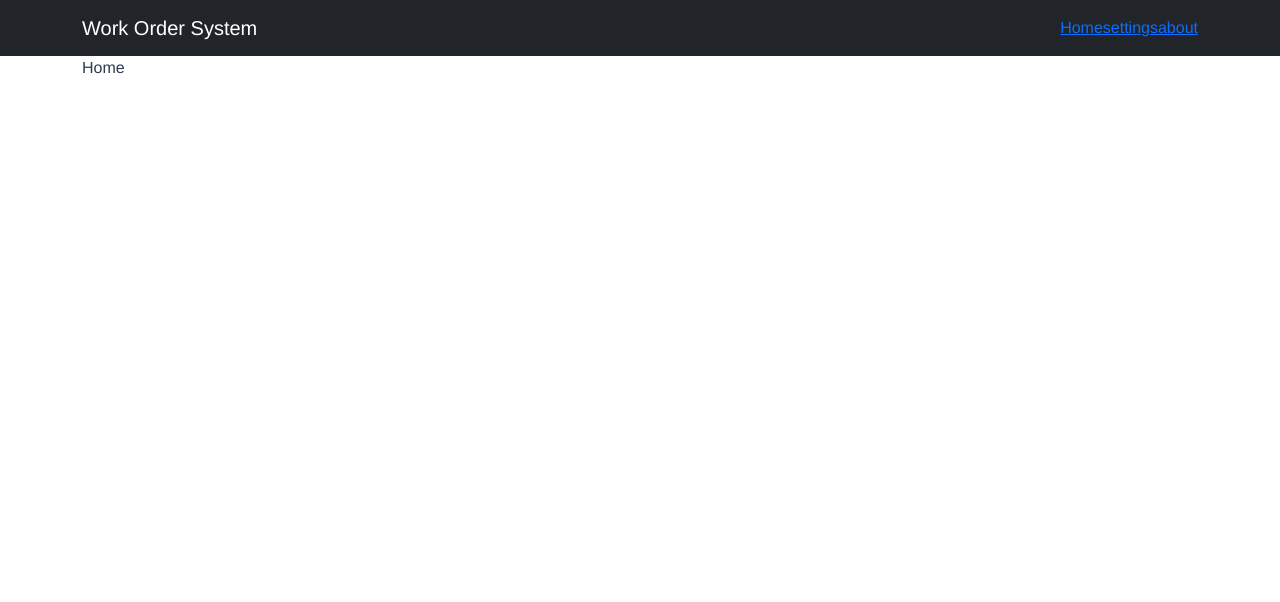
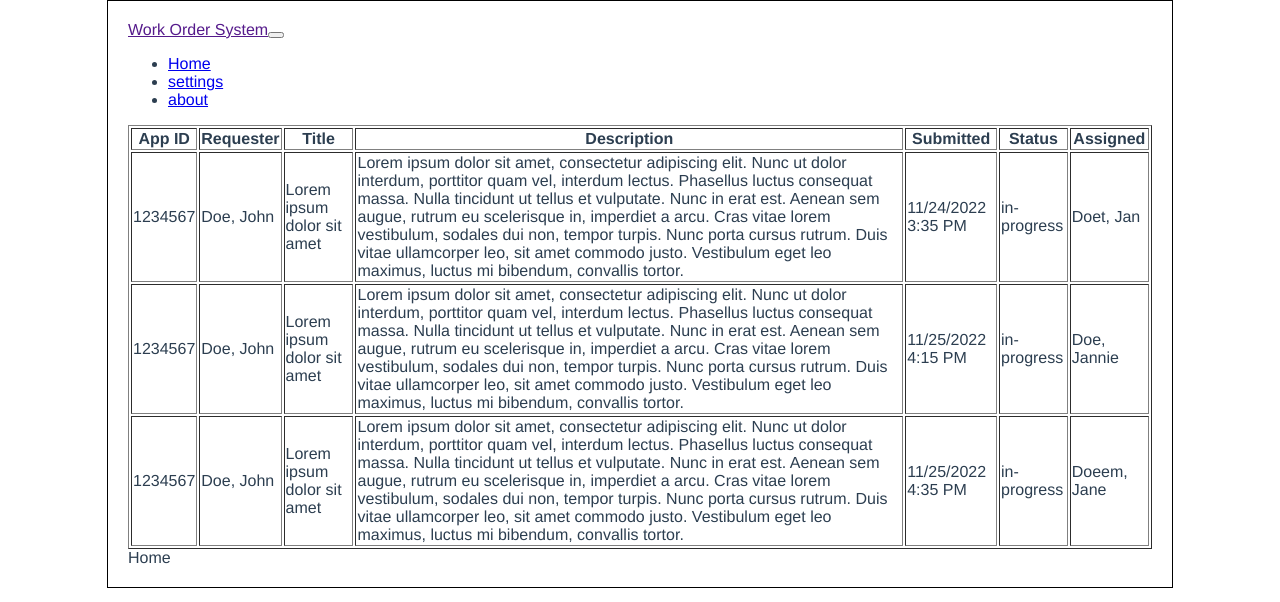
Before and after one commit to dkgcb/wo-app-wfe, a Vue app: page / in a window 1280 px wide. Shown: the top 602 px of the page. Built offline with nearby package versions, Linux system fonts and the light colour scheme.

Commit message:
WIP: making my own vue table

```diff
--- a/src/App.vue
+++ b/src/App.vue
@@ -1,21 +1,30 @@
-<script setup>
+<script>
 // This starter template is using Vue 3 <script setup> SFCs
 // Check out https://vuejs.org/api/sfc-script-setup.html#script-setup
 import TheNavigation from './components/TheNavigation.vue'
 // import TheActionMenu from './components/TheActionMenu.vue'
 import TheList from './components/TheList.vue'
-import TheSearch from './components/TheSearch.vue'
+// import TheSearch from './components/TheSearch.vue'
 
+
+
+export default {
+  components: {
+    TheList,
+    TheNavigation
+  }
+}
 </script>
 
 <template>
   <the-navigation/>
   <div class="container">
-    <!--<div class="row">
-       <the-action-menu/>
-      <the-search/>
-      <the-list/>
-    </div>-->
+    <div class="row">
+       <!-- <the-action-menu/>  -->
+       <!--<the-search/> -->
+      <the-list />
+    </div>
+
     <router-view></router-view>
   </div>
 </template>
@@ -28,4 +37,13 @@ import TheSearch from './components/TheSearch.vue'
   /* text-align: center; */
   color: #2c3e50;
 }
+
+body {
+  width: 1024px;
+  margin: 0 auto;
+  background-color: #ffffff;
+  padding: 20px 20px 20px 20px;
+  border: 1px solid black;
+
+}
 </style>
--- /dev/null
+++ b/src/components/MyTable.vue
@@ -0,0 +1,45 @@
+<script>
+// import MyTableHeader from './MyTableHeader.vue'
+export default {
+  props: ['title', 'custom_data', 'custom_columns', 'custom_column_headers', 'custom_options'],
+  data() {
+    return {
+      count: 0,
+    }
+  },
+  methods: {
+
+  },
+
+  onmount: function(){
+
+  }
+
+
+}
+</script>
+
+<template>
+   <div>
+   <table border="1">
+      <thead>
+          <tr>
+            <th v-for="item in custom_column_headers" :key="item.columnHeaderName">{{item.columnHeaderName}}</th>
+          </tr>
+      </thead>
+      <tbody>
+
+        <tr v-for="item in custom_data" v-bind:key="item">
+         <td v-for="i in item" v-bind:key="i">{{i}}</td>
+        </tr>
+
+      </tbody>
+    </table>
+    </div>
+
+</template>
+
+
+<style>
+
+</style>
--- /dev/null
+++ b/src/components/MyTableHeader.vue
@@ -0,0 +1,23 @@
+<script>
+export default {
+
+}
+</script>
+
+<template>
+   <div>
+      <slot name="header"></slot>
+    </div>
+
+</template>
+<template v-slot:header>
+  <!-- content for the header slot -->
+  <tr  v-for="item in custom_column_headers" :key="item.appid">
+          <th v-text="item.columnHeaderName"></th>
+    </tr>
+</template>
+
+
+<style>
+
+</style>
--- a/src/components/TheList.vue
+++ b/src/components/TheList.vue
@@ -1,58 +1,91 @@
-<script setup>
-import { ref, onMounted } from 'vue'
-import requestsData from './../assets/datasample.json'
+<script>
 
-// reactive state
-const count = ref(3)
-
-// functions that mutate state and trigger updates
-function increment() {
-  count.value++
-}
+import MyTable from './MyTable.vue'
 
 
-// lifecycle hooks
-onMounted(() => {
-  console.log(`The initial count is ${count.value}.`)
-  console.log(`The array length is ${requestsData.length}.`)
-})
+export default {
+  components: {
+    MyTable
+  },
+  data() {
+    return {
+      count: 0,
+      // customColumnHeaders: ['AppID','Requester','Title','Description','Submitted','Status','Assigned'],
+      customColumnHeaders: [
+          {
+            columnHeaderName: "App ID",
+            customColumnData: "appid"
+          },
+          {
+            columnHeaderName: "Requester",
+            customColumnData: "requester"
+          },
+          {
+            columnHeaderName: "Title",
+            customColumnData: "title"
+          },
+          {
+            columnHeaderName: "Description",
+            customColumnData: "description"
+          },
+          {
+            columnHeaderName: "Submitted",
+            customColumnData: "submitted"
+          },
+          {
+            columnHeaderName: "Status",
+            customColumnData: "status"
+          },
+          {
+            columnHeaderName: "Assigned",
+            customColumnData: "assigned"
+          }
 
+      ],
 
+      customData: [
+                    {
+                      "appid": 1234567,
+                      "requester": "Doe, John",
+                      "title": "Lorem ipsum dolor sit amet",
+                      "description": "Lorem ipsum dolor sit amet, consectetur adipiscing elit. Nunc ut dolor interdum, porttitor quam vel, interdum lectus. Phasellus luctus consequat massa. Nulla tincidunt ut tellus et vulputate. Nunc in erat est. Aenean sem augue, rutrum eu scelerisque in, imperdiet a arcu. Cras vitae lorem vestibulum, sodales dui non, tempor turpis. Nunc porta cursus rutrum. Duis vitae ullamcorper leo, sit amet commodo justo. Vestibulum eget leo maximus, luctus mi bibendum, convallis tortor.",
+                      "submitted": "11/24/2022 3:35 PM",
+                      "status": "in-progress",
+                      "assigned": "Doet, Jan"
+                    },
+                    {
+                      "appid": 1234567,
+                      "requester": "Doe, John",
+                      "title": "Lorem ipsum dolor sit amet",
+                      "description": "Lorem ipsum dolor sit amet, consectetur adipiscing elit. Nunc ut dolor interdum, porttitor quam vel, interdum lectus. Phasellus luctus consequat massa. Nulla tincidunt ut tellus et vulputate. Nunc in erat est. Aenean sem augue, rutrum eu scelerisque in, imperdiet a arcu. Cras vitae lorem vestibulum, sodales dui non, tempor turpis. Nunc porta cursus rutrum. Duis vitae ullamcorper leo, sit amet commodo justo. Vestibulum eget leo maximus, luctus mi bibendum, convallis tortor.",
+                      "submitted": "11/25/2022 4:15 PM",
+                      "status": "in-progress",
+                      "assigned": "Doe, Jannie"
+                    },
+                    {
+                      "appid": 1234567,
+                      "requester": "Doe, John",
+                      "title": "Lorem ipsum dolor sit amet",
+                      "description": "Lorem ipsum dolor sit amet, consectetur adipiscing elit. Nunc ut dolor interdum, porttitor quam vel, interdum lectus. Phasellus luctus consequat massa. Nulla tincidunt ut tellus et vulputate. Nunc in erat est. Aenean sem augue, rutrum eu scelerisque in, imperdiet a arcu. Cras vitae lorem vestibulum, sodales dui non, tempor turpis. Nunc porta cursus rutrum. Duis vitae ullamcorper leo, sit amet commodo justo. Vestibulum eget leo maximus, luctus mi bibendum, convallis tortor.",
+                      "submitted": "11/25/2022 4:35 PM",
+                      "status": "in-progress",
+                      "assigned": "Doeem, Jane"
+                    }
+                  ]
+    }
+  },
+}
 </script>
 
 <template>
-   <div class="row g-3">
-   <table class="table">
-      <thead>
-        <tr>
-          <th scope="col">Number</th>
-          <th scope="col">Requester</th>
-          <th scope="col">Title</th>
-          <th scope="col">Description</th>
-          <th scope="col">Submitted</th>
-          <th scope="col">Status</th>
-          <th scope="col">Assigned</th>
-        </tr>
-      </thead>
-      <tbody>
-        <tr v-for="item in requestsData" v-bind:key="item.appid">
-          <td scope="col">{{item.appid}}</td>
-          <td scope="col">{{item.requester}}</td>
-          <td scope="col">{{item.title}}</td>
-          <td scope="col">{{item.description}}</td>
-          <td scope="col">{{item.submitted}}</td>
-          <td scope="col">{{item.status}}</td>
-          <td scope="col">{{item.assigned}}</td>
-        </tr>
-
-      </tbody>
-    </table>
-    </div>
+   <div>
+    <my-table :custom_data="customData" :custom_columns="customColumns" :custom_column_headers="customColumnHeaders" :custom_options="customOptions" />
+   </div>
 </template>
 
 
 <style>
-@import url("https://cdn.jsdelivr.net/npm/bootstrap-icons@1.8.3/font/bootstrap-icons.css");
+/* @import url("https://cdn.jsdelivr.net/npm/bootstrap-icons@1.8.3/font/bootstrap-icons.css"); */
 .light-green {
   height: 108px;
   background-color: rgba(0, 128, 0, 0.12);
--- a/src/main.js
+++ b/src/main.js
@@ -3,9 +3,9 @@ import App from './App.vue'
 import { createPinia } from 'pinia' // Import
 import * as VueRouter from 'vue-router'
 
-import "bootstrap/dist/css/bootstrap.css"
-import 'bootstrap-icons/font/bootstrap-icons.css'
-import "bootstrap/dist/js/bootstrap.js"
+// import "bootstrap/dist/css/bootstrap.css"
+// import 'bootstrap-icons/font/bootstrap-icons.css'
+// import "bootstrap/dist/js/bootstrap.js"
 
 const Home = { template: '<div>Home</div>' }
 const About = { template: '<div>About</div>' }
```
